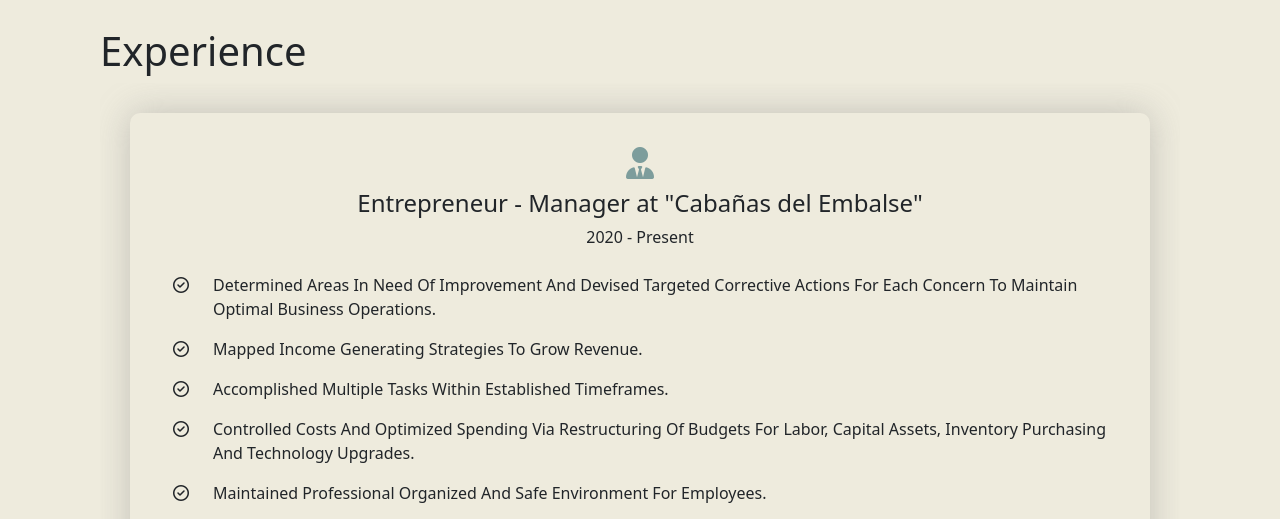
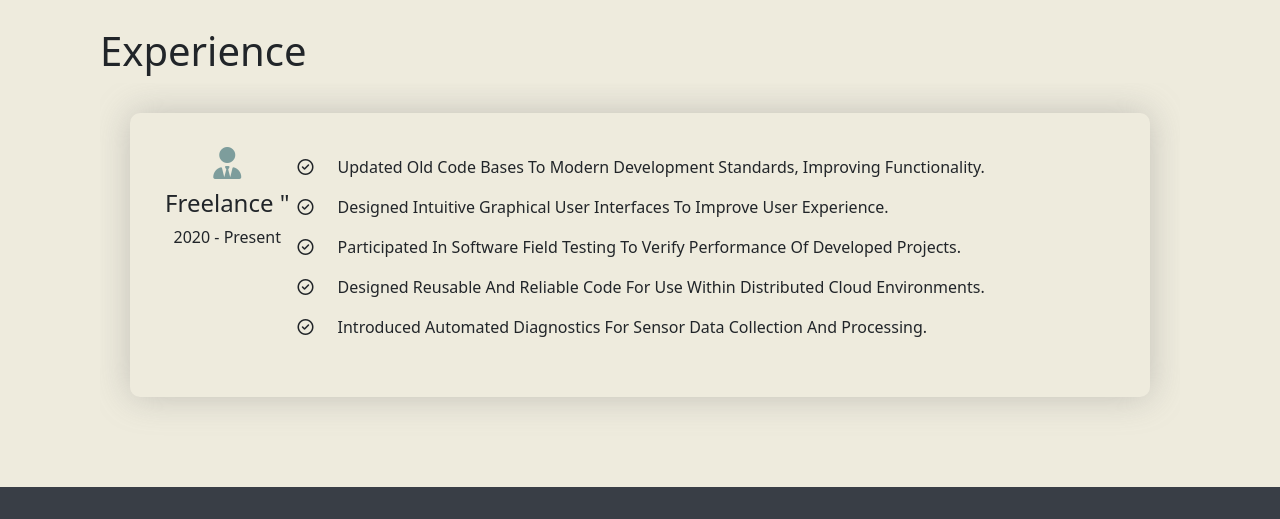
Before and after one commit to santhiago5600/portfolio, a plain HTML site: page index.html in a window 1280 px wide. Shown: the part 1973-2492 px from the top of the page. Drawn offline with nearby package versions, Linux system fonts and the light colour scheme; files whose address does not match are found by name.

Commit message:
added favicon and updated experience

```diff
--- a/index.html
+++ b/index.html
@@ -11,6 +11,7 @@
 <script src="https://cdn.jsdelivr.net/npm/bootstrap@5.2.2/dist/js/bootstrap.bundle.min.js" integrity="sha384-OERcA2EqjJCMA+/3y+gxIOqMEjwtxJY7qPCqsdltbNJuaOe923+mo//f6V8Qbsw3" crossorigin="anonymous"></script>
   <link rel="stylesheet" href="public/css/styles.css">
   <script src="https://kit.fontawesome.com/996c153046.js" crossorigin="anonymous"></script>
+  <link rel= "icon" href="public/images/favicon.ico">
   <title>Santhiago´s Portfolio</title>
 
 </head>
@@ -33,7 +34,7 @@
 <body>
   <div class="row portada-div">
     <div class="col-lg-6 align-self-center cover-text">
-      <h1 class="me-5">Full Stack Developer</h1>
+      <h1 >Full Stack Developer</h1>
     </div>
     <div class="col-lg-6 ">
       <img class="portada" src="public/images\portada.jpg" alt="iphone-mockup">
@@ -168,7 +169,7 @@
           </div>
           <div class="col">
             <div class="card abilities-card">
-              <img src="public/images/Solving.jpg" class="card-img-top iamge-card" alt="...">
+              <img src="public/images/solving.jpg" class="card-img-top iamge-card" alt="...">
               <div class="card-img-overlay ">
                 <h4 class="aling-txt"> Problem Solving</h4>
               </div>
@@ -194,7 +195,7 @@
               <div class="job-left my-4 d-md-flex  flex-wrap">
                 <div class="job-title mx-auto">
                   <i class="fa-solid fa-user-tie fa-2x experience-icon"></i>
-                  <h4 class="pt-2"> Entrepreneur - Manager at "Cabañas del Embalse"</h4>
+                  <h4 class="pt-2">   Freelance "</h4>
                   <p>2020 - Present</p>
                 </div>
                 <div class="job-content">
@@ -202,23 +203,23 @@
                     <tbody>
                       <tr class="me-md-4">
                         <th scope="row"><i class="fa-regular fa-circle-check me-2"></i></th>
-                        <td>Determined areas in need of improvement and devised targeted corrective actions for each concern to maintain optimal business operations.</td>
+                        <td>Updated old code bases to modern development standards, improving functionality.</td>
                       </tr>
                       <tr class="me-md-4">
                         <th scope="row"><i class="fa-regular fa-circle-check me-2"></i></th>
-                        <td>Mapped income generating strategies to grow revenue.</td>
+                        <td>Designed intuitive graphical user interfaces to improve user experience.</td>
                       </tr>
                       <tr class="me-md-4">
                         <th scope="row"><i class="fa-regular fa-circle-check me-2"></i></th>
-                        <td> Accomplished multiple tasks within established timeframes.</td>
+                        <td>Participated in software field testing to verify performance of developed projects.</td>
                       </tr>
                       <tr class="me-md-4">
                         <th scope="row"><i class="fa-regular fa-circle-check me-2"></i></th>
-                        <td> Controlled costs and optimized spending via restructuring of budgets for labor, capital assets, inventory purchasing and technology upgrades.</td>
+                        <td>Designed reusable and reliable code for use within distributed cloud environments.</td>
                       </tr>
                       <tr class="me-md-4">
                         <th scope="row"><i class="fa-regular fa-circle-check me-2"></i></th>
-                        <td>Maintained professional organized and safe environment for employees.</td>
+                        <td>Introduced automated diagnostics for sensor data collection and processing.</td>
                       </tr>
                     </tbody>
                   </table>
--- a/public/css/styles.css
+++ b/public/css/styles.css
@@ -1,14 +1,10 @@
-@media (max-width: 720px){
-  .portada {
+@media (max-width: 995px){
+   .portada {
     margin:  10% 30px;
   }
   .portada-div{
     padding: 20%;
     text-align: center;
-  }
-  .cover-text{
-    text-align: center;
-    position: absolute;
   }
 }
 /*******HEADER*******/
@@ -46,7 +42,7 @@ body{
   margin:0;
 }
 .cover-text{
-  text-align: right;
+  text-align: center;
 }
 .portada{
   width: 300px;
```
Also changed, not shown: public/images/favicon.ico (added).
